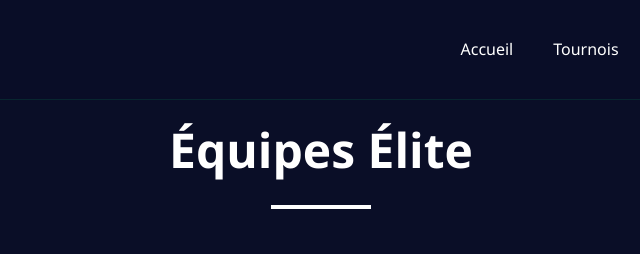
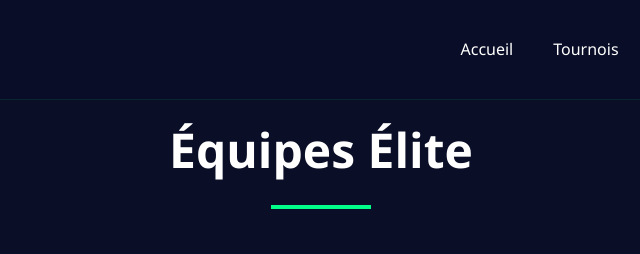
Before and after one commit to Aymanemjj/github-workshop, a plain HTML site: page equipes.html in a window 1280 px wide. Shown: the top 254 px of the page, 319-959 px from the left. Drawn offline with Linux system fonts and the light colour scheme.

```diff
--- a/css.css
+++ b/css.css
@@ -189,7 +189,7 @@
             display: block;
             width: 100px;
             height: 4px;
-            background: var(--text-primary);
+            background: var(--primary-color);
             margin: 1rem auto 0;
         }
 
```
